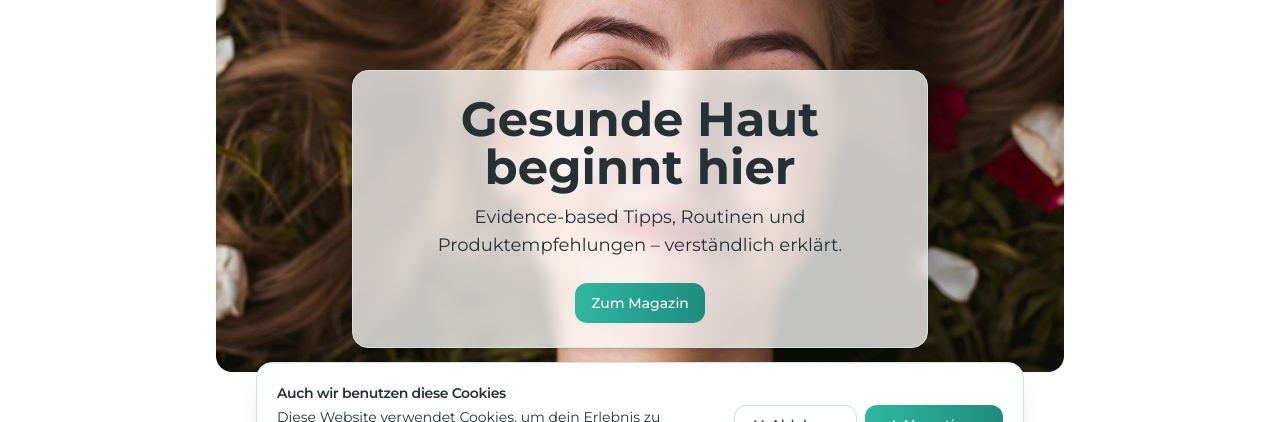
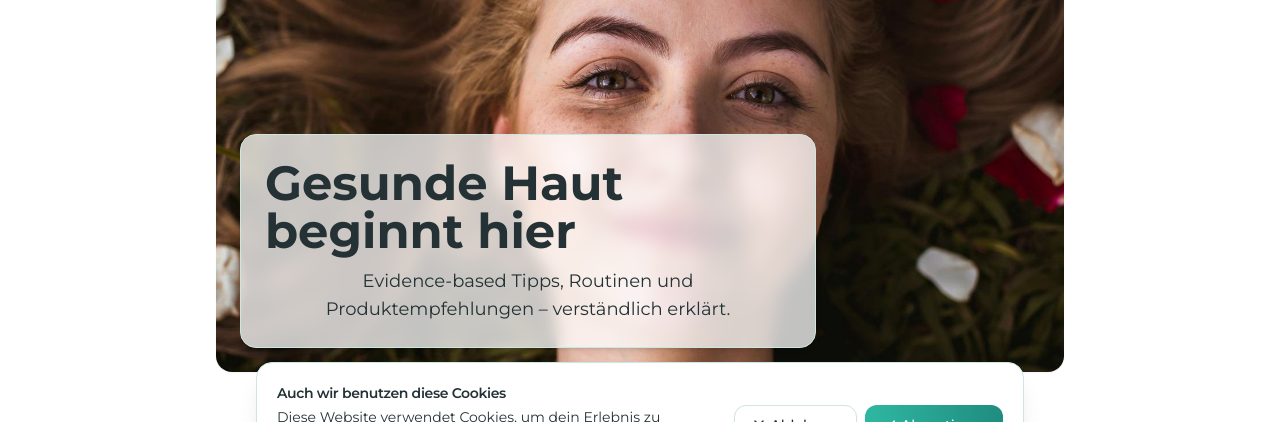
Before and after one commit to hautgesundheitmagazin-hub/website, a Next.js app: page / in a window 1280 px wide. Shown: the part 296-718 px from the top of the page. Built offline with nearby package versions, Linux system fonts and the light colour scheme; no server answers.

Commit message:
Update page.tsx

```diff
--- a/src/app/page.tsx
+++ b/src/app/page.tsx
@@ -47,13 +47,13 @@ function HeroBanner() {
           />
 
           {/* Text-Overlay: zentriert unten */}
-          <div className="absolute inset-x-0 bottom-0 flex items-end justify-center pb-6 px-6">
+          <div className="absolute inset-x-0 bottom-0 flex items-end justify-start pb-6 px-6">
             <div
               className="w-full max-w-xl bg-white/75 backdrop-blur border rounded-2xl shadow-md p-5 sm:p-6"
               style={{ borderColor: "var(--sage,#CDE6DF)" }}
             >
               <h1
-                className="font-highlight font-extrabold text-3xl sm:text-4xl md:text-5xl leading-tight text-center"
+                className="font-highlight font-extrabold text-3xl sm:text-4xl md:text-5xl leading-tight text-left"
                 style={{
                   color: "var(--graphite,#243236)",
                   fontFamily: "var(--font-montserrat, Montserrat, system-ui, sans-serif)",
@@ -69,11 +69,7 @@ function HeroBanner() {
                 Evidence-based Tipps, Routinen und Produktempfehlungen – verständlich erklärt.
               </p>
 
-              <div className="mt-6 flex justify-center">
-                <Button asChild>
-                  <Link href="/blog">Zum Magazin</Link>
-                </Button>
-              </div>
+
             </div>
           </div>
         </div>
```
